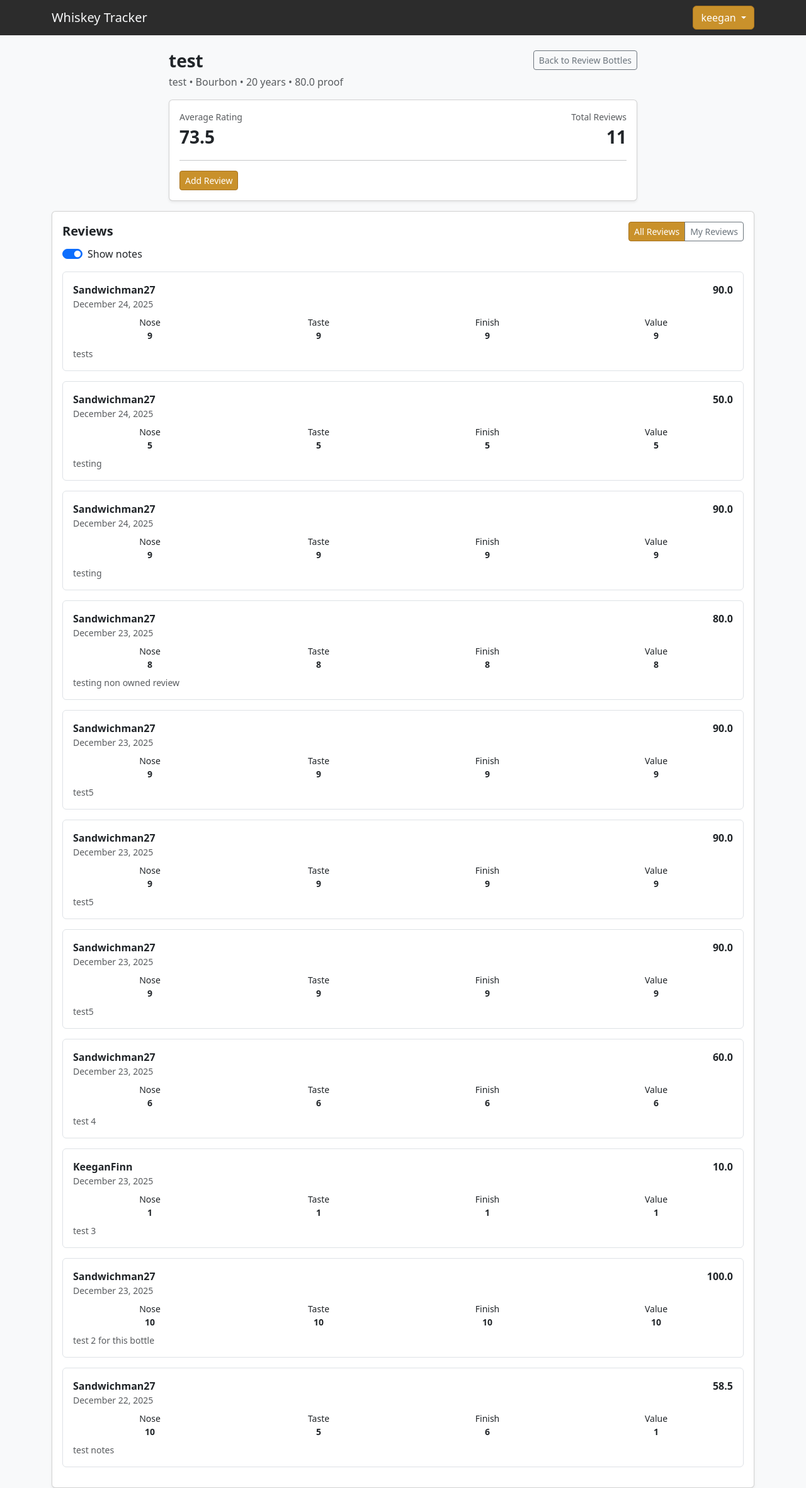
After one commit to KeeganFinn/whiskeysite, a Django app: page /canonical-bottles/1/ in a window 1280 px wide. The commit adds this page. Shown: the whole page at 63% size. Run offline with Django 5.2, Linux system fonts and the light colour scheme; a user stored in the database is signed in; data comes from the database, SQL or seed files in the repository; both versions use the stored data as it was after the commit.

Commit message:
Before Data Structure Re-Organize Due To Reviews.

```diff
--- /dev/null
+++ b/accounts/templates/accounts/canonical_bottle_detail.html
@@ -0,0 +1,147 @@
+{% extends "base.html" %}
+{% block title %}{{ canonical.name }}{% endblock %}
+
+{% block content %}
+<div class="col-lg-8 offset-lg-2 mt-4">
+
+  <div class="d-flex justify-content-between align-items-start mb-3">
+    <div>
+      <h3 class="fw-bold mb-1">{{ canonical.name }}</h3>
+
+      <div class="text-muted">
+        {% if canonical.distillery %}
+          {{ canonical.distillery.name }} •
+        {% endif %}
+        {{ canonical.get_whiskey_type_display }}
+        {% if canonical.age %} • {{ canonical.age }} years{% endif %}
+        {% if canonical.proof %} • {{ canonical.proof }} proof{% endif %}
+        {% if canonical.is_store_pick and canonical.store_name %}
+          • Store Pick: {{ canonical.store_name }}
+        {% endif %}
+      </div>
+    </div>
+
+    {% if source == "review_search" %}
+      <a class="btn btn-outline-secondary btn-sm" href="{% url 'review_search' %}">
+        Back to Review Bottles
+      </a>
+    {% elif source == "inventory" %}
+      <a class="btn btn-outline-secondary btn-sm" href="{% url 'inventory' %}">
+        Back to Inventory
+      </a>
+    {% else %}
+      <a class="btn btn-outline-secondary btn-sm" href="{% url 'home' %}">
+        Back to Home
+      </a>
+    {% endif %}
+
+  </div>
+
+  <div class="card shadow-sm p-3 mb-3">
+    <div class="d-flex justify-content-between align-items-center">
+      <div>
+        <div class="text-muted small">Average Rating</div>
+        <div class="fs-3 fw-bold">{{ avg_score|floatformat:1 }}</div>
+      </div>
+
+      <div class="text-end">
+        <div class="text-muted small">Total Reviews</div>
+        <div class="fs-3 fw-bold">{{ review_count }}</div>
+      </div>
+    </div>
+
+    <hr class="my-3">
+
+    <div class="text-muted small">
+      <a href="{% url 'add_canonical_review' canonical.id %}?source={{ source }}"
+        class="btn btn-whiskey btn-sm">
+          Add Review
+      </a>
+    </div>
+  </div>
+
+</div>
+
+<div class="card shadow-sm p-3">
+
+  <div class="d-flex justify-content-between align-items-center mb-2">
+    <h5 class="fw-bold mb-0">Reviews</h5>
+
+    <div class="btn-group btn-group-sm" role="group">
+      <a href="?show=all"
+         class="btn {% if show == 'all' %}btn-whiskey{% else %}btn-outline-secondary{% endif %}">
+        All Reviews
+      </a>
+      <a href="?show=mine"
+         class="btn {% if show == 'mine' %}btn-whiskey{% else %}btn-outline-secondary{% endif %}">
+        My Reviews
+      </a>
+    </div>
+  </div>
+
+  {% if reviews %}
+    <div class="form-check form-switch mb-3">
+      <input class="form-check-input"
+             type="checkbox"
+             id="toggleNotes"
+             checked>
+      <label class="form-check-label" for="toggleNotes">
+        Show notes
+      </label>
+    </div>
+
+    {% for review in reviews %}
+      <div class="border rounded p-3 mb-3 review-card">
+
+        <div class="d-flex justify-content-between">
+          <strong>
+            {{ review.reviewer.username }}
+            {% if review.reviewer == request.user %}
+              <span class="badge bg-whiskey ms-1">You</span>
+            {% endif %}
+          </strong>
+
+          <span class="fw-bold">
+            {{ review.final_score|floatformat:1 }}
+          </span>
+        </div>
+
+        <div class="small text-muted mb-2">
+          {{ review.created_at|date:"F j, Y" }}
+        </div>
+
+        <div class="row text-center mb-2 small">
+          <div class="col">Nose<br><strong>{{ review.nose }}</strong></div>
+          <div class="col">Taste<br><strong>{{ review.taste }}</strong></div>
+          <div class="col">Finish<br><strong>{{ review.finish }}</strong></div>
+          <div class="col">Value<br><strong>{{ review.value }}</strong></div>
+        </div>
+
+        {% if review.notes %}
+          <div class="review-notes text-muted small">
+            {{ review.notes|linebreaksbr }}
+          </div>
+        {% endif %}
+
+      </div>
+    {% endfor %}
+  {% else %}
+    <p class="text-muted mb-0">No reviews yet.</p>
+  {% endif %}
+
+</div>
+
+<script>
+document.addEventListener("DOMContentLoaded", function () {
+  const toggle = document.getElementById("toggleNotes");
+  if (!toggle) return;
+
+  toggle.addEventListener("change", function () {
+    document.querySelectorAll(".review-notes").forEach(el => {
+      el.style.display = toggle.checked ? "" : "none";
+    });
+  });
+});
+</script>
+
+{% endblock %}
--- a/accounts/templates/base.html
+++ b/accounts/templates/base.html
@@ -87,6 +87,13 @@
                     <a class="dropdown-item d-flex justify-content-between" href="/discover/">
                         Discover
                         <i class="bi bi-people-fill"></i>
+                    </a>
+                </li>
+
+                <li>
+                    <a class="dropdown-item d-flex justify-content-between" href="{% url 'review_search' %}">
+                        Review Bottles
+                      <i class="bi bi-star"></i>
                     </a>
                 </li>
 
--- a/accounts/urls.py
+++ b/accounts/urls.py
@@ -53,4 +53,10 @@ urlpatterns = [
     path("reviews/bottle/<int:bottle_id>/",views.submit_bottle_review,name="submit_bottle_review"),
     path("bottles/<int:pk>/review/", views.add_review, name="add_review"),
 
+    # Bottle Reviews
+    path("canonical-bottles/<int:pk>/", views.canonical_bottle_detail, name="canonical_bottle_detail"),
+    path("reviews/", views.review_search, name="review_search"),
+    path("canonical-bottles/<int:pk>/review/",views.add_canonical_review,name="add_canonical_review"),
+    path("inventory-bottles/<int:pk>/reviews/",views.inventory_to_canonical,name="inventory_to_canonical"),
+
 ]
--- a/accounts/views.py
+++ b/accounts/views.py
@@ -1,11 +1,13 @@
 from django.shortcuts import render, redirect
 from django.contrib.auth import login, authenticate, logout
 from django.contrib.auth.forms import UserCreationForm, AuthenticationForm
+from django.urls import reverse
+
 from .forms import CustomUserCreationForm, CustomPasswordChangeForm, BottleReviewForm
 from django.contrib.auth import update_session_auth_hash
 from django.contrib import messages
 from .forms import ProfileUpdateForm
-from .models import UsernameHistory, DistilleryAuditLog, BottleReview
+from .models import UsernameHistory, DistilleryAuditLog, BottleReview, CanonicalBottle
 from django.utils import timezone
 from datetime import timedelta
 from .forms import ChangeUsernameForm
@@ -907,17 +909,157 @@ def submit_bottle_review(request, bottle_id):
 
 @login_required
 def add_review(request, pk):
-    bottle = get_object_or_404(Bottle, pk=pk)
+    inventory_bottle = get_object_or_404(Bottle, pk=pk, user=request.user)
+    source = request.POST.get("source", "inventory")
+    if request.method == "POST":
+        # 1) Ensure canonical exists/linked
+        if inventory_bottle.canonical_bottle is None:
+            canonical, _created = CanonicalBottle.objects.get_or_create(
+                name=inventory_bottle.name,
+                distillery=inventory_bottle.distillery,
+                whiskey_type=inventory_bottle.whiskey_type,
+                age=inventory_bottle.age,
+                proof=inventory_bottle.proof,
+                is_store_pick=inventory_bottle.is_store_pick,
+                store_name=inventory_bottle.store_name if inventory_bottle.is_store_pick else None,
+                defaults={"created_by": request.user},
+            )
+            inventory_bottle.canonical_bottle = canonical
+            inventory_bottle.save(update_fields=["canonical_bottle"])
+        else:
+            canonical = inventory_bottle.canonical_bottle
+
+        # 2) Create review linked to canonical
+        BottleReview.objects.create(
+            bottle=canonical,
+            reviewer=request.user,
+            nose=int(request.POST["nose"]),
+            taste=int(request.POST["taste"]),
+            finish=int(request.POST["finish"]),
+            value=int(request.POST["value"]),
+            notes=request.POST.get("notes", ""),
+        )
+
+        return redirect(f"{reverse('canonical_bottle_detail', args=[inventory_bottle.canonical_bottle.id])}?from={source}")
+
+    return redirect("inventory")
+
+@login_required
+def canonical_bottle_detail(request, pk):
+    canonical = get_object_or_404(CanonicalBottle, pk=pk)
+
+
+    show = request.GET.get("show", "all")
+
+    qs = BottleReview.objects.filter(bottle=canonical).select_related("reviewer")
+
+    if show == "mine":
+        reviews = qs.filter(reviewer=request.user)
+    else:
+        reviews = qs
+
+    agg = qs.aggregate(
+        avg_score=Avg("final_score"),
+        review_count=Count("id"),
+    )
+
+    source = request.GET.get("from", "review_search")
+
+    return render(
+        request,
+        "accounts/canonical_bottle_detail.html",
+        {
+            "canonical": canonical,
+            "reviews": reviews,
+            "avg_score": agg["avg_score"] or 0,
+            "review_count": agg["review_count"] or 0,
+            "show": show,
+            "source": source,
+        },
+    )
+
+@login_required
+def review_search(request):
+    q = (request.GET.get("q") or "").strip()
+
+    bottles = CanonicalBottle.objects.select_related("distillery")
+
+    if q:
+        bottles = bottles.filter(
+            Q(name__icontains=q) |
+            Q(distillery__name__icontains=q)
+        )
+
+    # Add aggregate info per bottle for display (avg + count)
+    bottles = bottles.annotate(
+        avg_score=Avg("reviews__final_score"),
+        review_count=Count("reviews")
+    ).order_by("name")[:200]  # cap results for now
+
+    return render(
+        request,
+        "accounts/review_search.html",
+        {
+            "q": q,
+            "bottles": bottles,
+        }
+    )
+
+@login_required
+def add_canonical_review(request, pk):
+    canonical = get_object_or_404(CanonicalBottle, pk=pk)
+
+    # IMPORTANT: preserve where the user came from
+    source = request.POST.get("source") or request.GET.get("source") or "review_search"
 
     if request.method == "POST":
         BottleReview.objects.create(
-            bottle=bottle,
-            user=request.user,
-            nose=request.POST["nose"],
-            taste=request.POST["taste"],
-            finish=request.POST["finish"],
-            value=request.POST["value"],
-            notes=request.POST.get("notes", ""),
+            bottle=canonical,
+            reviewer=request.user,
+            nose=int(request.POST["nose"]),
+            taste=int(request.POST["taste"]),
+            finish=int(request.POST["finish"]),
+            value=int(request.POST["value"]),
+            notes=request.POST.get("notes", "")[:1000],  # HARD CAP
         )
 
-    return redirect("inventory")
+        # Redirect back to canonical WITH source
+        url = reverse("canonical_bottle_detail", args=[canonical.id])
+        return redirect(f"{url}?source={source}")
+
+    return render(
+        request,
+        "accounts/add_canonical_review.html",
+        {
+            "canonical": canonical,
+            "source": source,  # pass to template
+        },
+    )
+
+@login_required
+def inventory_to_canonical(request, pk):
+    bottle = get_object_or_404(Bottle, pk=pk, user=request.user)
+
+    # Ensure canonical exists
+    if not bottle.canonical_bottle:
+        canonical, _ = CanonicalBottle.objects.get_or_create(
+            name=bottle.name,
+            defaults={
+                "distillery": bottle.distillery,
+                "whiskey_type": bottle.whiskey_type,
+                "age": bottle.age,
+                "proof": bottle.proof,
+                "is_store_pick": bottle.is_store_pick,
+                "store_name": bottle.store_name,
+                "created_by": request.user,
+            },
+        )
+        bottle.canonical_bottle = canonical
+        bottle.save(update_fields=["canonical_bottle"])
+    else:
+        canonical = bottle.canonical_bottle
+
+    return redirect(
+        reverse("canonical_bottle_detail", args=[canonical.id])
+        + "?from=inventory"
+    )
```
Also changed, not shown: accounts/models.py (+96 -18 lines), accounts/templates/accounts/add_canonical_review.html (added, +64 -0 lines), accounts/templates/accounts/inventory.html (+22 -3 lines), accounts/templates/accounts/review_search.html (added, +71 -0 lines), accounts/migrations/0017_canonicalbottle.py (added), accounts/migrations/0018_alter_bottlereview_unique_together_and_more.py (added), accounts/migrations/0019_bottle_canonical_bottle.py (added), accounts/migrations/0020_canonicalbottle_unique_canonical_bottle_identity.py (added), db.sqlite3.
